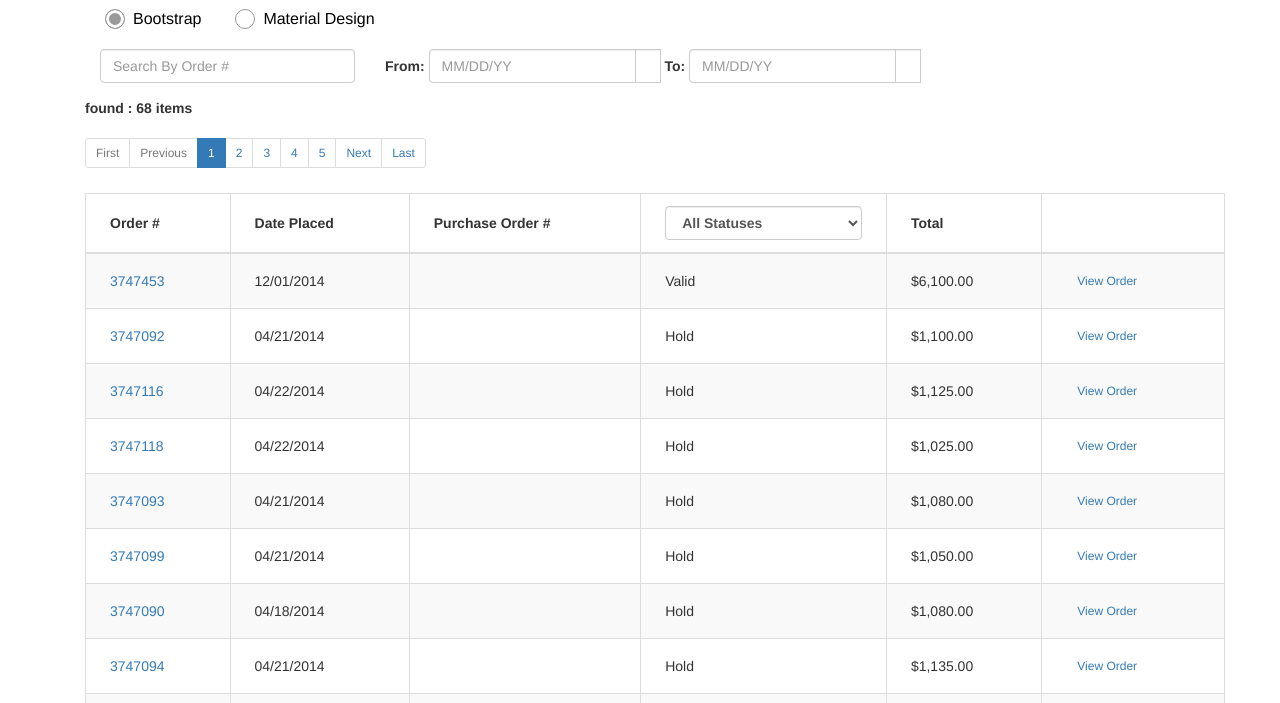
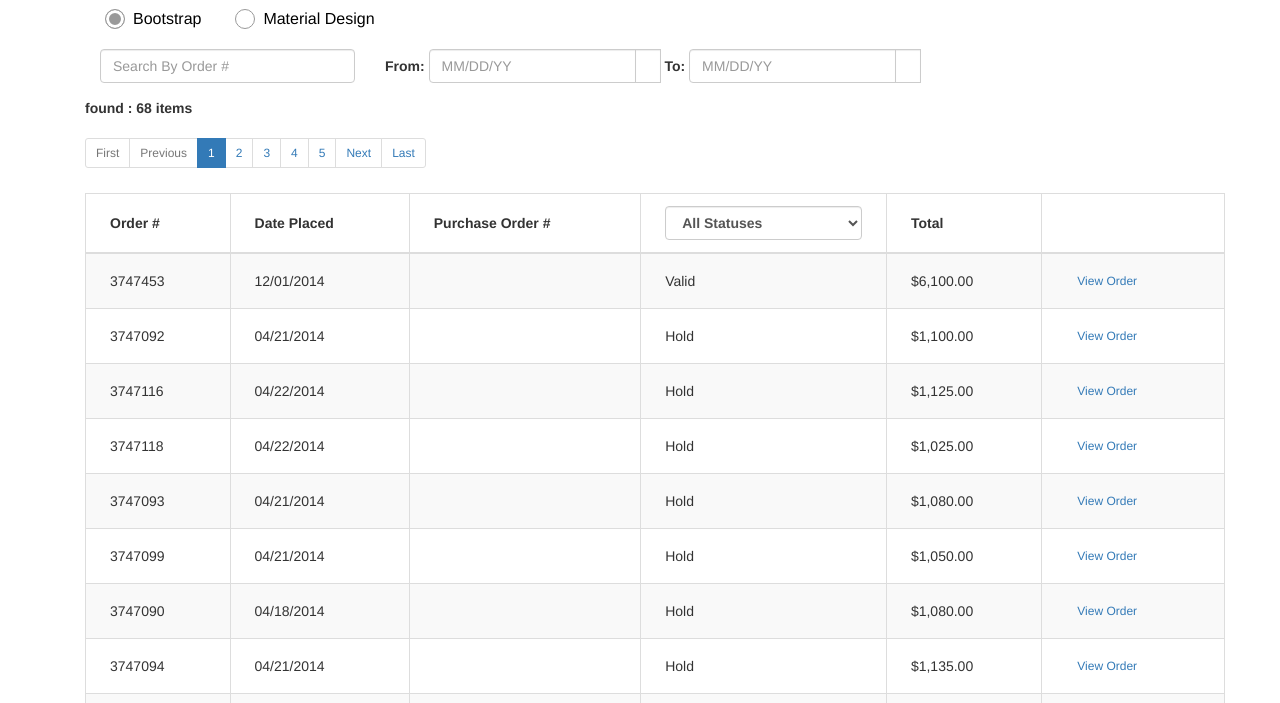
Before and after one commit to angular-data-grid/angular-data-grid.github.io, a website: page index.html in a window 1280 px wide. Shown: the part 82-785 px from the top of the page. Drawn offline with nearby package versions, Linux system fonts and the light colour scheme.

Commit message:
remove link from first column

```diff
--- a/index.html
+++ b/index.html
@@ -128,21 +128,9 @@
                         </tr>
                         </thead>
                         <tbody>
-                        <!--<tr grid-item>-->
-                            <!--<td>-->
-                                <!--<a ng-bind="item.code"></a>-->
-                            <!--</td>-->
-                            <!--<td ng-bind="item.placed | date:'MM/dd/yyyy'"></td>-->
-                            <!--<td ng-bind="item.purchaseOrderNumber"></td>-->
-                            <!--<td ng-bind="item.statusDisplay"></td>-->
-                            <!--<td ng-bind="item.total.formattedValue"></td>-->
-                            <!--<td>-->
-                                <!--View Order-->
-                            <!--</td>-->
-                        <!--</tr>-->
                         <tr grid-item>
                             <td>
-                                <a ng-bind="item.code"></a>
+                                <span ng-bind="item.code"></span>
                             </td>
                             <td ng-bind="item.placed | date:'MM/dd/yyyy'"></td>
                             <td ng-bind="item.purchaseOrderNumber"></td>
```
